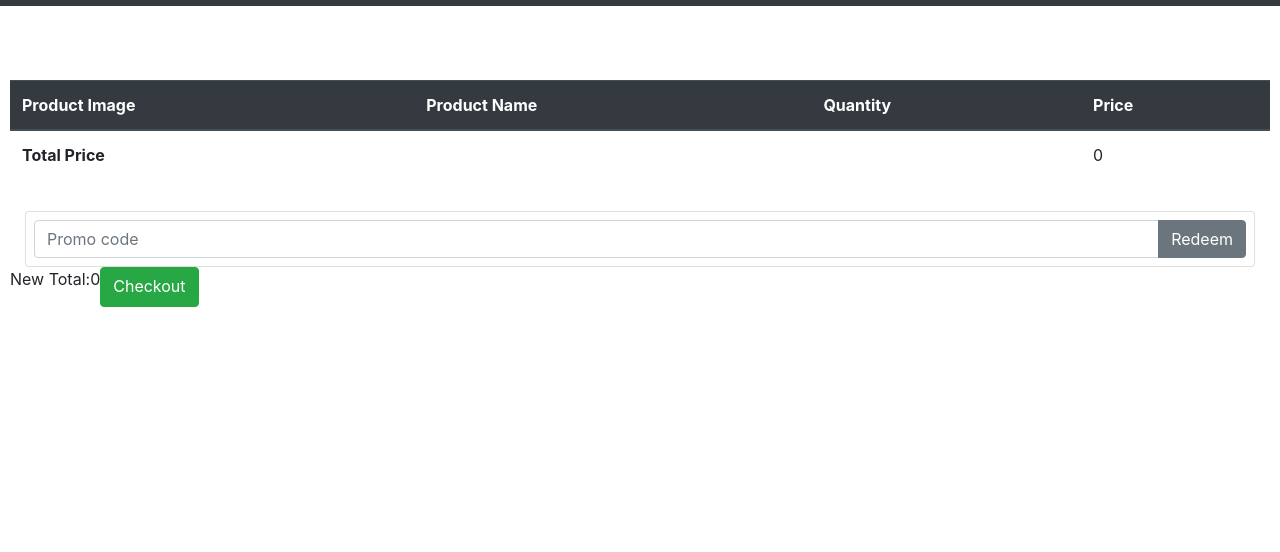
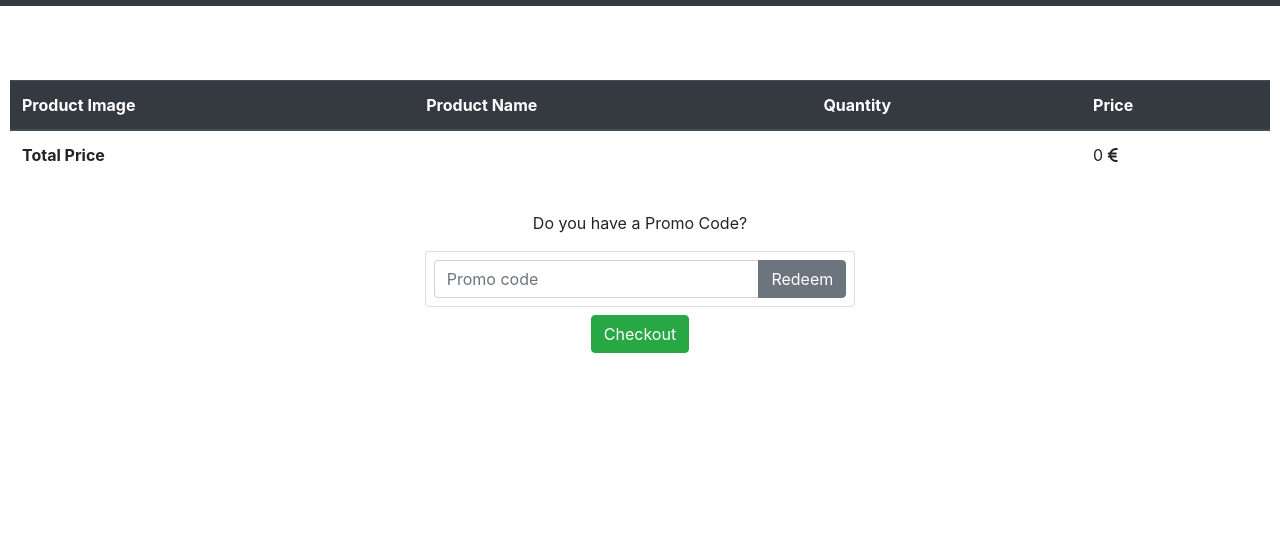
Before and after one commit to augelloantonio/buyit, a Django app: page /cart/ in a window 1280 px wide. Shown: the top 552 px of the page. Run offline with Django 3.2, Linux system fonts and the light colour scheme; data that the repository does not hold is empty; some libraries are stand-ins or nearby versions.

Commit message:
styled voucher div

```diff
--- a/cart/templates/cart.html
+++ b/cart/templates/cart.html
@@ -13,7 +13,7 @@
                     <th scope="col">Product Image</th>
                     <th scope="col">Product Name</th>
                     <th scope="col">Quantity</th>
-                    <th scope="col">Price</th>
+                    <th scope="col">Price </th>
                 </tr>
             </thead>
             <tbody>
@@ -39,27 +39,27 @@
                                     aria-hidden="true"></span>Amend</button>
                         </form>
                     </td>
-                    <td>{{ item.product.price}} * {{item.quantity}}</td>
+                    <td>{{ item.product.price}} <i class="fas fa-euro-sign"></i> * {{item.quantity}}</td>
                 </tr>
                 {% endfor %}
                 <tr>
-                    <th >Total Price</th>
+                    <th>Total Price</th>
                     <td></td>
                     <td></td>
-                    <td id="total">{{total}}</td>
+                    <td id="total">{{total}} <i class="fas fa-euro-sign"></i></td>
                 </tr>
                 {% if code != None %}
                 <tr>
                     <th>Discount Price</th>
                     <td></td>
                     <td></td>
-                    <td id="new_total">{{new_total}}</td>
+                    <td id="new_total">{{new_total|floatformat:2}} <i class="fas fa-euro-sign"></i></td>
                 </tr>
                 {% endif %}
             </tbody>
         </table>
+    </div>
 
-    </div>
     <div class="form-group col-md-6">
         {% if messages %}
         <ul class="messages">
@@ -68,11 +68,11 @@
                 {% endfor %}
         </ul>
         {% endif %}
-
-
     </div>
 
-
+    <div class="voucher">
+        <div class="center-align">
+            <p>Do you have a Promo Code?</p>
             <form class="card p-2" action="{% url 'voucher' %}" method="POST">
                 {% csrf_token %}
                 <div class="input-group">
@@ -82,16 +82,14 @@
                     </div>
                 </div>
             </form>
-
-
-    <div class="row">
-        <p>New Total:</p>
-        <p><span class="glyphicon glyphicon-euro" aria-hidden="true"></span>{{ new_total }}</p>
-        <br>
-        <a href="{% url 'checkout' %}" class="btn btn-success" role="button"><span class="glyphicon glyphicon-ok-sign"
-                aria-hidden="true"></span>Checkout</a>
+            <div class="checkout-btn">
+                <a href="{% url 'checkout' %}" class="btn btn-success" role="button"><span
+                        class="glyphicon glyphicon-ok-sign" aria-hidden="true"></span>Checkout</a>
+            </div>
+        </div>
     </div>
 
 
 </div>
+
 {% endblock %}
```
Lines whose indentation alone changed are shown as unchanged.
